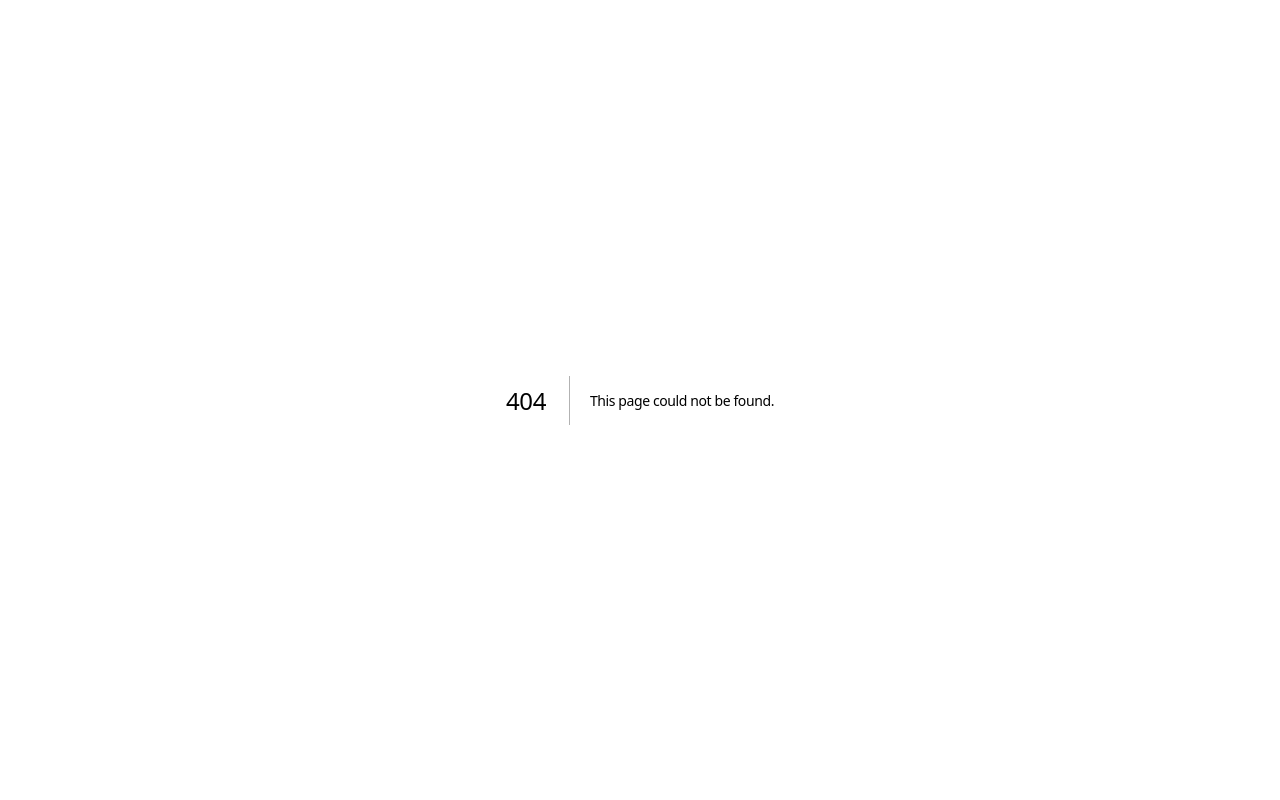
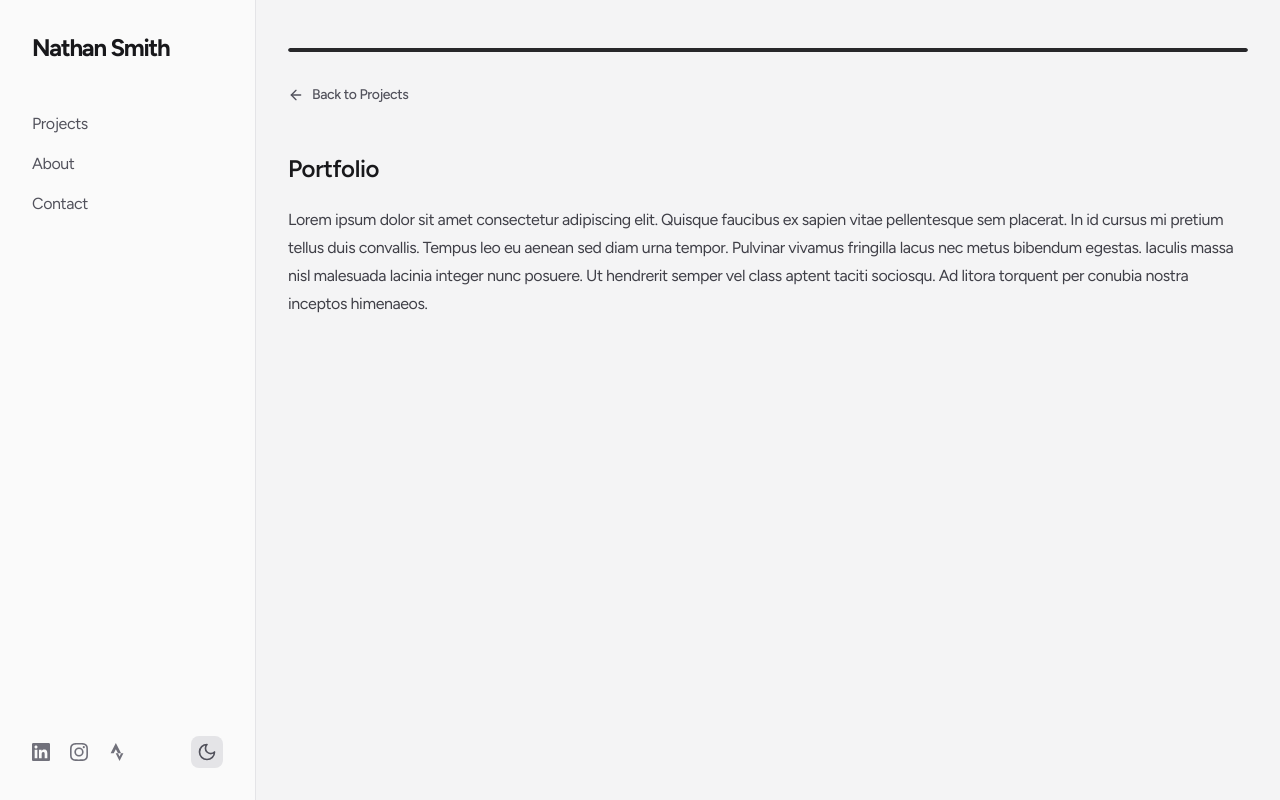
Before and after one commit to nthsm/personal-site, a Next.js app: page /portfolio in a window 1280 px wide. Before the commit this address had no page. Built offline with nearby package versions, Linux system fonts and the light colour scheme.

Commit message:
Create page.mdx
Added project

```diff
--- /dev/null
+++ b/app/(posts)/portfolio/page.mdx
@@ -0,0 +1,14 @@
+---
+title: 'Portfolio Website & Mobile App Design'
+description: 'A website & mobile app design created for my digital portfolio.'
+image: ''
+date: ''
+---
+
+# Portfolio
+
+Lorem ipsum dolor sit amet consectetur adipiscing elit.
+Quisque faucibus ex sapien vitae pellentesque sem placerat. In id cursus mi pretium tellus duis convallis.
+Tempus leo eu aenean sed diam urna tempor. Pulvinar vivamus fringilla lacus nec metus bibendum egestas.
+Iaculis massa nisl malesuada lacinia integer nunc posuere. Ut hendrerit semper vel class aptent taciti sociosqu.
+Ad litora torquent per conubia nostra inceptos himenaeos.
```
